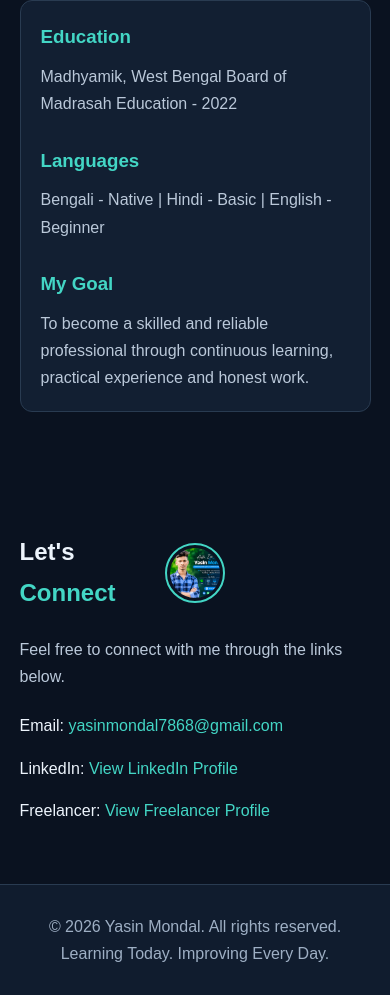
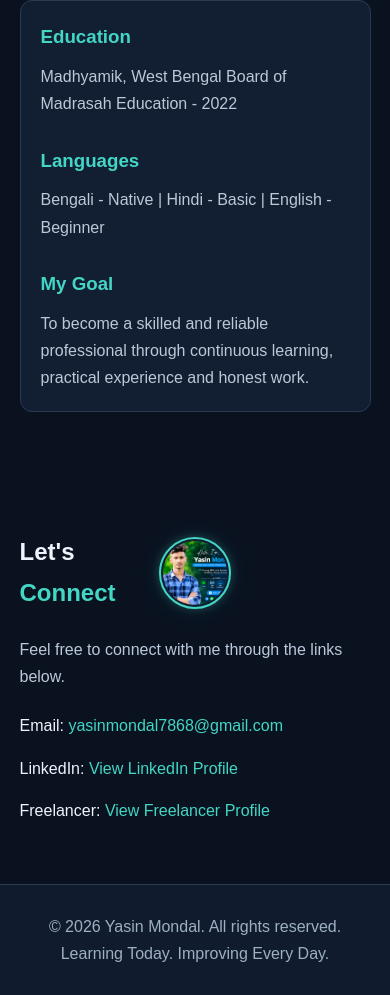
Before and after one commit to yasinmondal7868-sudo/yasinmondal.github.io, a plain HTML site: page index.html in a window 390 px wide. Shown: the part 2493-3488 px from the top of the page. Drawn offline with Linux system fonts and the light colour scheme.

Commit message:
Final professional portfolio design update
Refactor HTML and CSS styles for better readability and maintainability.

```diff
--- a/index.html
+++ b/index.html
@@ -4,7 +4,6 @@
 <meta charset="UTF-8">
 <meta name="viewport" content="width=device-width, initial-scale=1.0">
 <meta name="description" content="Yasin Mondal - Data Entry Assistant, Excel Learner and E-commerce Data Support.">
-
 <title>Yasin Mondal | Professional Portfolio</title>
 
 <style>
@@ -88,9 +87,7 @@ section { padding: 85px 0; }
     gap: 55px;
 }
 
-.hero-text {
-    max-width: 680px;
-}
+.hero-text { max-width: 680px; }
 
 .eyebrow {
     display: inline-block;
@@ -160,7 +157,7 @@ h1 span { color: #43d6c5; }
     color: #07131d;
 }
 
-/* PROFILE PHOTO */
+/* MAIN PROFILE PHOTO */
 
 .profile-area {
     display: flex;
@@ -268,7 +265,7 @@ h2 span { color: #43d6c5; }
 
 .contact-links a:hover { text-decoration: underline; }
 
-/* CONTACT HEADING AND CENTER PHOTO */
+/* CONTACT HEADING AND MEDIUM CIRCULAR PHOTO */
 
 .contact-heading-row {
     display: grid;
@@ -283,14 +280,19 @@ h2 span { color: #43d6c5; }
 
 .contact-photo {
     display: block;
-    width: 75px;
-    height: 75px;
+    width: 92px;
+    height: 92px;
     object-fit: cover;
     object-position: center;
     border-radius: 50%;
     border: 2px solid #43d6c5;
-    padding: 3px;
+    padding: 2px;
     margin: 0 auto;
+    box-shadow:
+        0 0 10px rgba(67,214,197,.25),
+        0 0 22px rgba(67,214,197,.10);
+    background: #121f32;
+    image-rendering: auto;
     visibility: visible;
     opacity: 1;
 }
@@ -311,17 +313,11 @@ footer {
         gap: 25px;
     }
 
-    .profile-card {
-        max-width: 300px;
-    }
+    .profile-card { max-width: 300px; }
 
-    h1 {
-        font-size: clamp(34px, 5vw, 48px);
-    }
+    h1 { font-size: clamp(34px, 5vw, 48px); }
 
-    .hero-description {
-        font-size: 15px;
-    }
+    .hero-description { font-size: 15px; }
 }
 
 /* MOBILE */
@@ -393,9 +389,7 @@ footer {
         font-size: 11px;
     }
 
-    .profile-area {
-        justify-content: center;
-    }
+    .profile-area { justify-content: center; }
 
     .profile-card {
         max-width: 100%;
@@ -410,9 +404,7 @@ footer {
         object-fit: contain;
     }
 
-    .profile-info {
-        padding: 9px 2px 4px;
-    }
+    .profile-info { padding: 9px 2px 4px; }
 
     .profile-name { font-size: 14px; }
 
@@ -427,13 +419,11 @@ footer {
         gap: 5px;
     }
 
-    .contact-heading-row h2 {
-        font-size: 24px;
-    }
+    .contact-heading-row h2 { font-size: 24px; }
 
     .contact-photo {
-        width: 60px;
-        height: 60px;
+        width: 72px;
+        height: 72px;
     }
 }
 </style>
@@ -455,8 +445,6 @@ footer {
 </header>
 
 <main>
-
-<!-- HOME -->
 
 <section class="hero" id="home">
     <div class="container hero-content">
@@ -485,31 +473,20 @@ footer {
 
         <div class="profile-area">
             <div class="profile-card">
-
-                <img
-                    src="profile.jpg"
-                    alt="Yasin Mondal"
-                    class="profile-photo"
-                >
+                <img src="profile.jpg" alt="Yasin Mondal" class="profile-photo">
 
                 <div class="profile-info">
                     <p class="profile-name">Yasin Mondal</p>
-                    <p class="profile-role">
-                        Data Entry & Excel Learner
-                    </p>
+                    <p class="profile-role">Data Entry & Excel Learner</p>
                 </div>
-
             </div>
         </div>
 
     </div>
 </section>
 
-<!-- ABOUT -->
-
 <section id="about">
     <div class="container">
-
         <h2>About <span>Me</span></h2>
 
         <p class="muted">
@@ -521,15 +498,11 @@ footer {
             information. I am interested in supporting e-commerce
             and online business tasks as I continue to build my experience.
         </p>
-
     </div>
 </section>
 
-<!-- SKILLS -->
-
 <section id="skills">
     <div class="container">
-
         <h2>My <span>Skills</span></h2>
 
         <div class="skills">
@@ -541,15 +514,11 @@ footer {
             <span class="skill">PDF Conversion - Learning</span>
             <span class="skill">E-commerce Data Support - Learning</span>
         </div>
-
     </div>
 </section>
 
-<!-- PORTFOLIO -->
-
 <section id="portfolio">
     <div class="container">
-
         <h2>Practice <span>Portfolio</span></h2>
 
         <p class="muted" style="margin-bottom:25px">
@@ -595,15 +564,11 @@ footer {
     </div>
 </section>
 
-<!-- JOURNEY -->
-
 <section id="journey">
     <div class="container">
-
         <h2>My Learning <span>Journey</span></h2>
 
         <div class="card">
-
             <h3>Education</h3>
             <p class="muted">
                 Madhyamik, West Bengal Board of Madrasah Education - 2022
@@ -624,18 +589,14 @@ footer {
                 through continuous learning, practical experience
                 and honest work.
             </p>
-
         </div>
     </div>
 </section>
-
-<!-- CONTACT -->
 
 <section id="contact">
     <div class="container">
 
         <div class="contact-heading-row">
-
             <h2>Let's <span>Connect</span></h2>
 
             <img
@@ -645,7 +606,6 @@ footer {
             >
 
             <div aria-hidden="true"></div>
-
         </div>
 
         <p class="muted" style="margin-bottom:22px">
```
